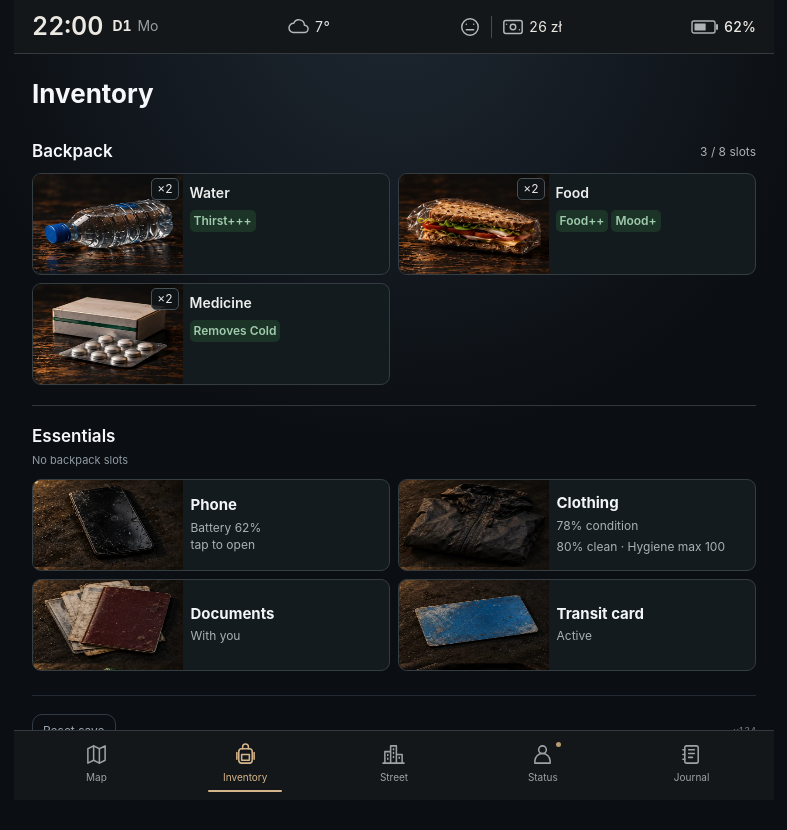
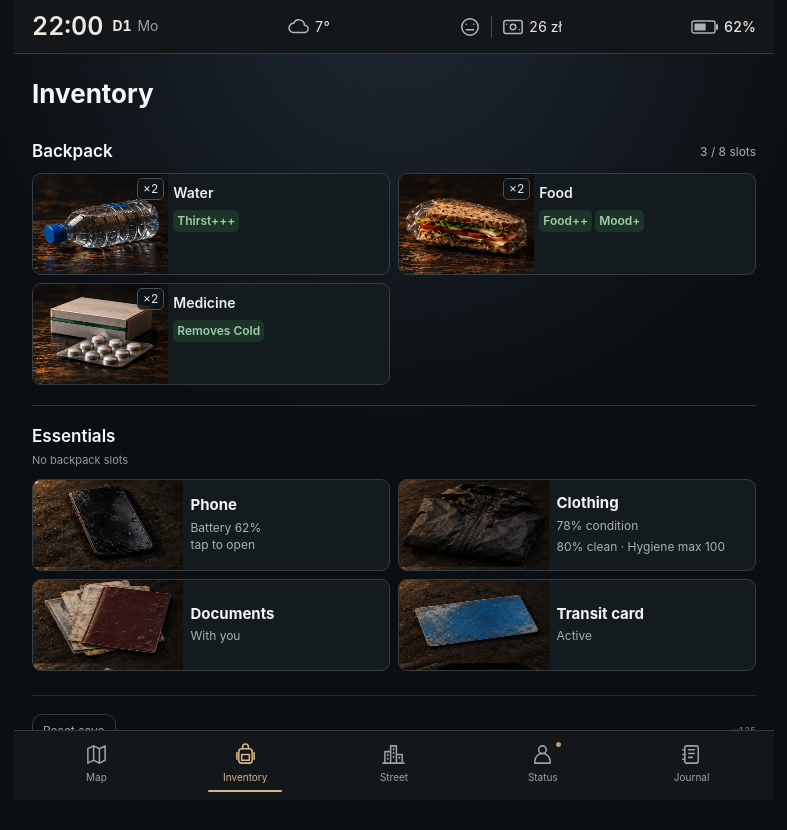
Before and after one commit to AlexanderKruk/street-life-game, a React (Vite) app: page / in a window 1280 px wide. Both pictures are taken after a click on the button "Inventory". Shown: the top 830 px of the page, without its empty margins (246-1033 px from the left). Built offline with nearby package versions, Linux system fonts and the light colour scheme.

Commit message:
Give inventory effect tags more room on narrow screens (v135)

```diff
--- a/src/App.tsx
+++ b/src/App.tsx
@@ -11,7 +11,7 @@ import ClosedContent from './ClosedContent'
 import ResultCard, { type ResultCardData } from './ResultCard'
 import { questionPresentation } from './resultPresentation'
 
-const BUILD_VERSION = 'v2026.10.11-134'
+const BUILD_VERSION = 'v2026.10.11-135'
 
 const PHONE_ACTIVITY_KEY = 'street-life-phone-activity-v1'
 const PHONE_SEARCH_ESTIMATE = 15
--- a/src/styles.css
+++ b/src/styles.css
@@ -874,11 +874,11 @@ footer .header-version { margin-left:auto; align-self:center; }
 .inventory-screen .backpack-grid { grid-template-columns:repeat(2,minmax(0,1fr)); gap:8px; margin:0; }
 .inventory-slot { position:relative; min-width:0; min-height:100px; padding:0; border:1px solid #343d42; border-radius:9px; background:#141b1f; color:#eceeed; overflow:hidden; text-align:left; font-family:inherit; display:flex; flex-direction:row; }
 button.inventory-slot { cursor:pointer; width:100%; }
-.inventory-slot-picture { position:relative; width:42%; min-height:100px; flex-shrink:0; }
+.inventory-slot-picture { position:relative; width:38%; min-height:100px; flex-shrink:0; }
 .inventory-art { display:block; width:100%; height:100%; background-repeat:no-repeat; }
 .inventory-slot-picture .inventory-art { position:absolute; inset:0; }
 .inventory-quantity { position:absolute; z-index:1; right:4px; top:4px; padding:2px 5px; border:1px solid #485158; border-radius:5px; background:#101619db; color:#e7e8e4; font-size:12px; line-height:1.3; }
-.inventory-slot-copy { display:flex; flex-direction:column; align-items:flex-start; justify-content:center; min-width:0; gap:8px; padding:10px 7px; flex:1; }
+.inventory-slot-copy { display:flex; flex-direction:column; align-items:flex-start; justify-content:center; min-width:0; gap:8px; padding:10px 5px; flex:1; }
 .inventory-slot-copy strong { font-size:12px; line-height:1.3; font-weight:600; overflow-wrap:anywhere; }
 .inventory-effects { display:flex; flex-direction:row; flex-wrap:wrap; align-self:stretch; justify-content:flex-start; gap:3px; }
 .inventory-effects em { font-size:10px; line-height:1.3; font-style:normal; font-weight:600; padding:3px 4px; border-radius:5px; overflow-wrap:anywhere; }
```
